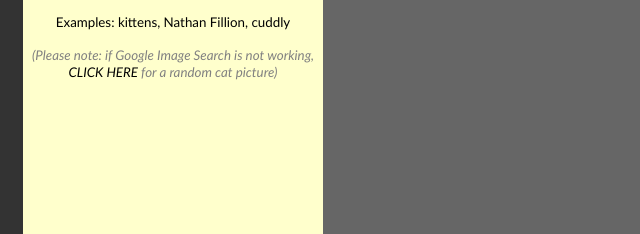
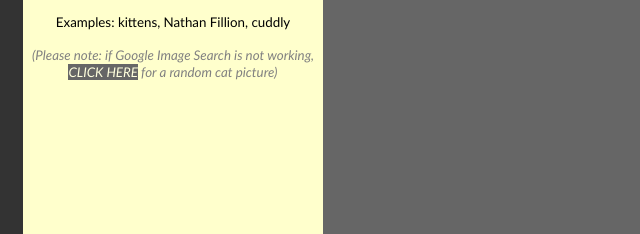
Before and after one commit to cindyliu/p3.plesiosaur.us, a plain HTML site: page index.html in a window 1280 px wide. In both pictures the pointer is over the element "CLICK HERE". Shown: the part 411-645 px from the top of the page, 0-640 px from the left. Drawn offline with nearby package versions, Linux system fonts and the light colour scheme.

Commit message:
Aaaaand debugging backup for Google Image Search

```diff
--- a/css/puzzle.css
+++ b/css/puzzle.css
@@ -246,3 +246,8 @@ END CLASS CODE (but below is still buttons)
 	color: black;
 	font-style: bold;
 }
+
+#rand-cat-pic:hover {
+	background-color: #666;
+	color: #ffd;
+}
--- a/js/imgsearch.js
+++ b/js/imgsearch.js
@@ -69,15 +69,17 @@ $('#image-search-results').on('click', '.image-result', function() {
 	if(!game_on) {
 		var image_selected = $(this).clone();
 		image_selected.attr('id', 'image-selected').removeClass('image-result');
-
 		readyBoard(image_selected);
 	}
 
 });
 
 // Listener for user requesting random cat picture because Google Image
-// Search has exceeded the 100-request daily limit, honestly Google
+// Search has exceeded the 100-request daily limit, honestly Google why
 $('#rand-cat-pic').click(function() {
+
+console.log("Clicked for random cat pic");
+
 	if(!game_on) {
 		var randImgSize = Math.floor(Math.random()*1000) + 1;
 		var imageURL = "http://www.placekitten.com/" + randImgSize + "/" + randImgSize;
```
